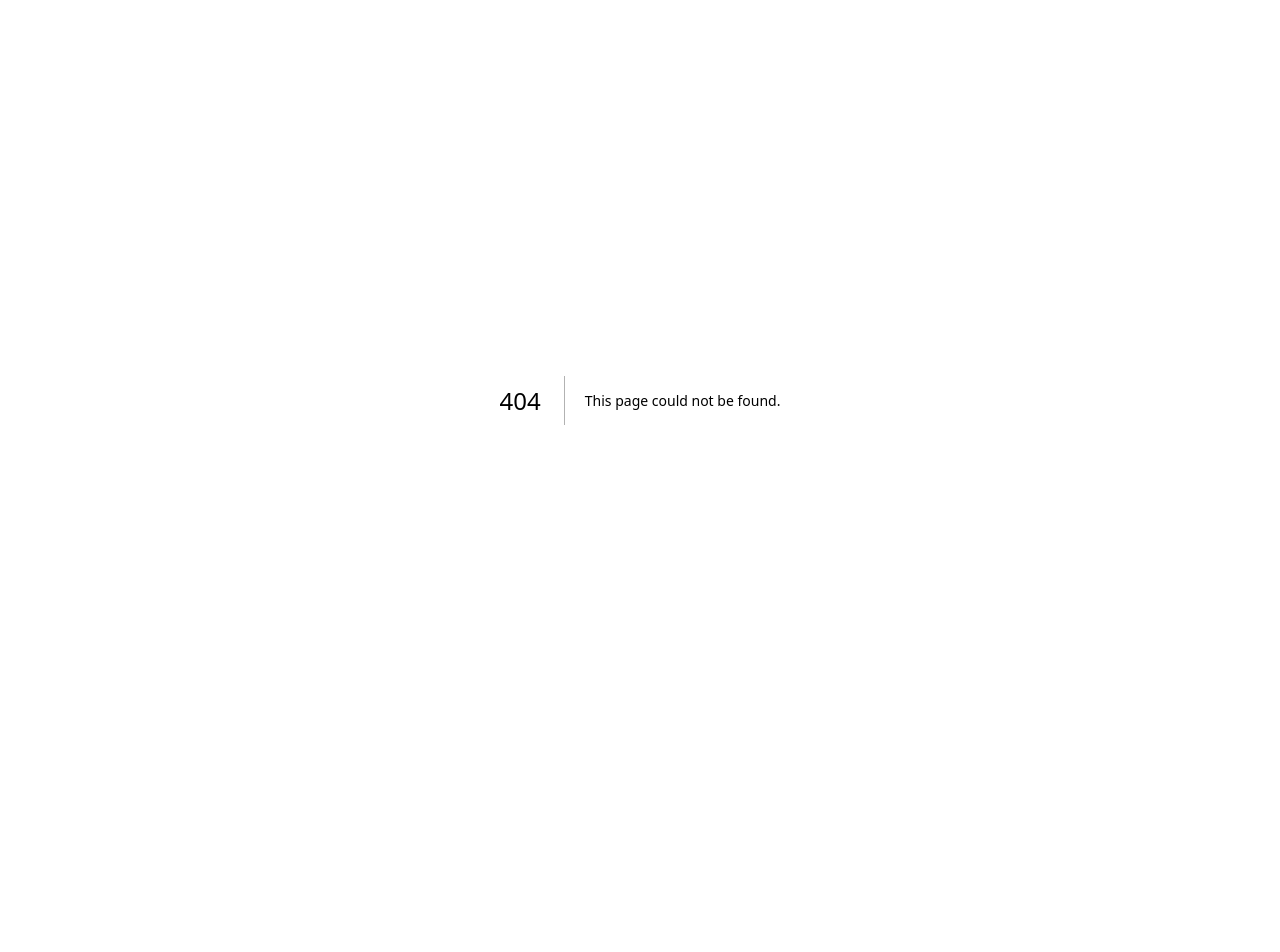
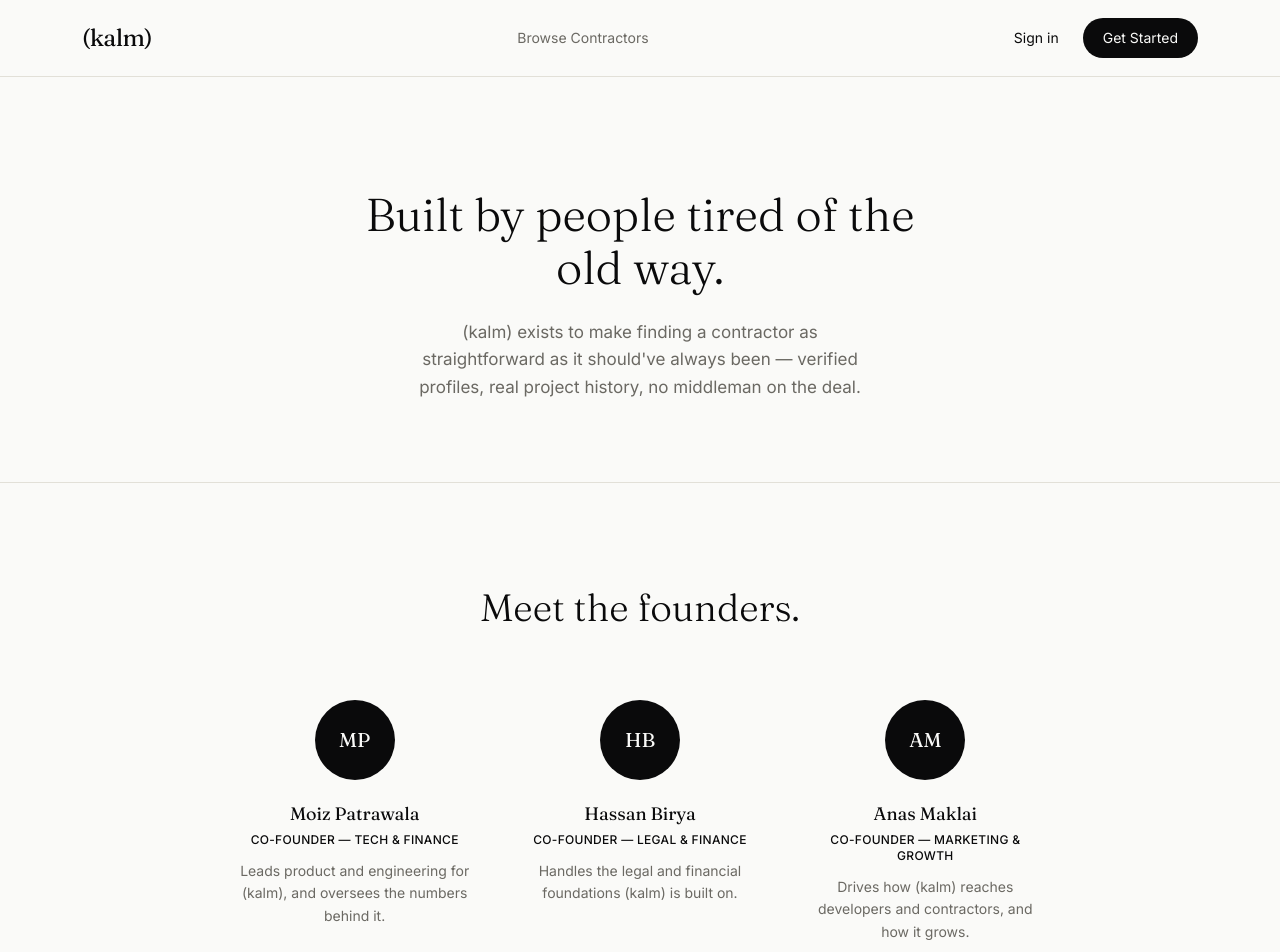
Before and after one commit to moizpatrawala1-pixel/buildbridgeapp, a Next.js app: page /about in a window 1280 px wide. Before the commit this address had no page. Shown: the top 952 px of the page. Before the commit the page ends 800 px from the top, so only its background shows below. Built offline with nearby package versions, Linux system fonts and the light colour scheme; no server answers.

Commit message:
add About/Meet the Founders page, link it from footer

```diff
--- /dev/null
+++ b/src/app/about/page.tsx
@@ -0,0 +1,79 @@
+// src/app/about/page.tsx
+//
+// Founder bios are deliberately short and role-based — title + area of
+// responsibility only, no invented backstory (years of experience, past
+// companies, etc.) since that would be putting words in real people's
+// mouths on a real, public page. Update FOUNDERS below directly if bios
+// need to grow later; each entry stays independent of any other page.
+
+import Nav from '@/components/Nav';
+import Footer from '@/components/Footer';
+
+const FOUNDERS = [
+  {
+    name: 'Moiz Patrawala',
+    role: 'Co-founder — Tech & Finance',
+    bio: 'Leads product and engineering for (kalm), and oversees the numbers behind it.',
+  },
+  {
+    name: 'Hassan Birya',
+    role: 'Co-founder — Legal & Finance',
+    bio: 'Handles the legal and financial foundations (kalm) is built on.',
+  },
+  {
+    name: 'Anas Maklai',
+    role: 'Co-founder — Marketing & Growth',
+    bio: 'Drives how (kalm) reaches developers and contractors, and how it grows.',
+  },
+];
+
+function initials(name: string) {
+  return name
+    .split(' ')
+    .map((w) => w[0])
+    .join('')
+    .toUpperCase();
+}
+
+export default function AboutPage() {
+  return (
+    <>
+      <Nav />
+
+      <header className="pt-28 pb-20 text-center">
+        <div className="max-w-[680px] mx-auto px-8">
+          <h1 className="font-display font-light text-[clamp(32px,4vw,46px)] leading-[1.15] text-ink mb-6">
+            Built by people tired of the old way.
+          </h1>
+          <p className="text-[17px] leading-relaxed text-stone max-w-[480px] mx-auto">
+            (kalm) exists to make finding a contractor as straightforward as it should&apos;ve
+            always been — verified profiles, real project history, no middleman on the deal.
+          </p>
+        </div>
+      </header>
+
+      <section className="py-24 border-t border-line">
+        <div className="max-w-[880px] mx-auto px-8">
+          <h2 className="font-display font-light text-[clamp(28px,3.2vw,38px)] text-center text-ink mb-16">
+            Meet the founders.
+          </h2>
+
+          <div className="grid grid-cols-1 md:grid-cols-3 gap-10">
+            {FOUNDERS.map((f) => (
+              <div key={f.name} className="text-center">
+                <div className="w-20 h-20 rounded-full bg-ink text-paper font-display text-xl flex items-center justify-center mx-auto mb-5">
+                  {initials(f.name)}
+                </div>
+                <h3 className="font-display text-lg text-ink mb-1">{f.name}</h3>
+                <p className="text-xs text-amber font-medium mb-3 tracking-wide uppercase">{f.role}</p>
+                <p className="text-sm text-stone leading-relaxed max-w-[240px] mx-auto">{f.bio}</p>
+              </div>
+            ))}
+          </div>
+        </div>
+      </section>
+
+      <Footer />
+    </>
+  );
+}
--- a/src/components/Footer.tsx
+++ b/src/components/Footer.tsx
@@ -30,7 +30,7 @@ export default function Footer() {
           <div>
             <h4 className="text-xs text-stone mb-4">Company</h4>
             <ul className="flex flex-col gap-3">
-              <li><span className="text-sm">About</span></li>
+              <li><Link href="/about" className="text-sm hover:text-ink transition-colors">About</Link></li>
               <li><span className="text-sm">Contact</span></li>
             </ul>
           </div>
```
